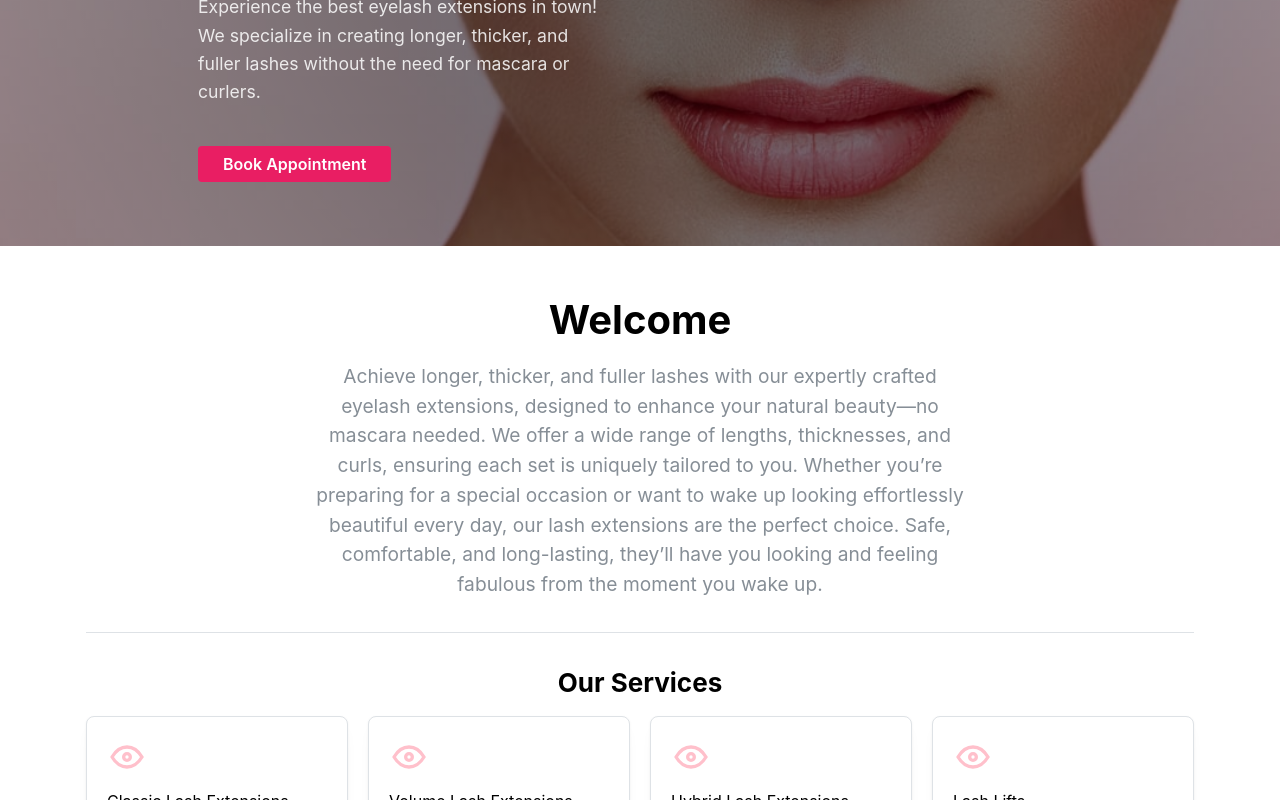
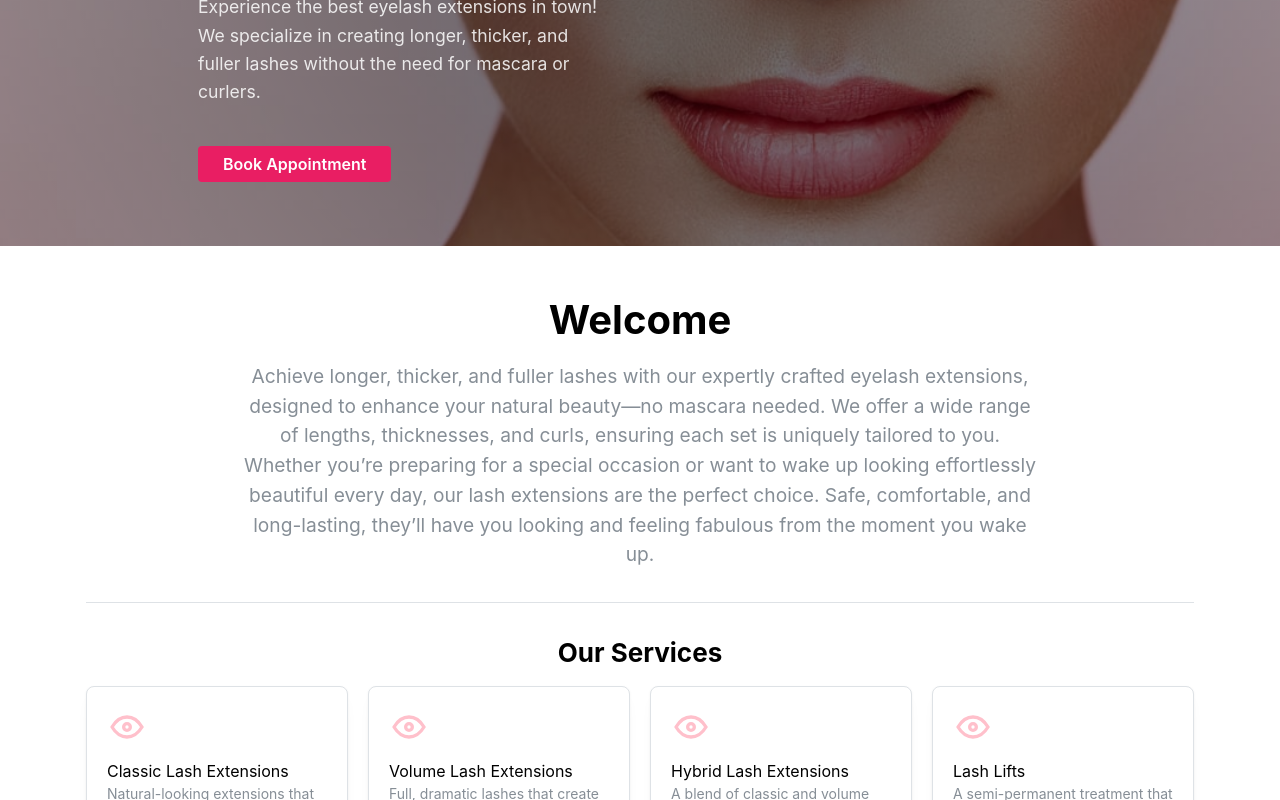
Before and after one commit to bella77-69/booking-app, a React (Vite) app in the folder client/: page / in a window 1280 px wide. Shown: the part 444-1244 px from the top of the page. Built offline with nearby package versions, Linux system fonts and the light colour scheme.

Commit message:
cleaned up code in the Welcome.jsx file

```diff
--- a/client/src/components/Welcome/Welcome.jsx
+++ b/client/src/components/Welcome/Welcome.jsx
@@ -37,7 +37,8 @@ export function Welcome() {
 
   return (
     <Container size="lg" className={classes.wrapper}>
-      <Container size={660} p={0} mt="md" align="center">
+        {/* <Container size={660} p={0} mt="md" align="center"> */}
+      <Container size={800} p={0} mt="md" align="center">
         <Title className={classes.title} order={1}>
           Welcome
         </Title>
```
